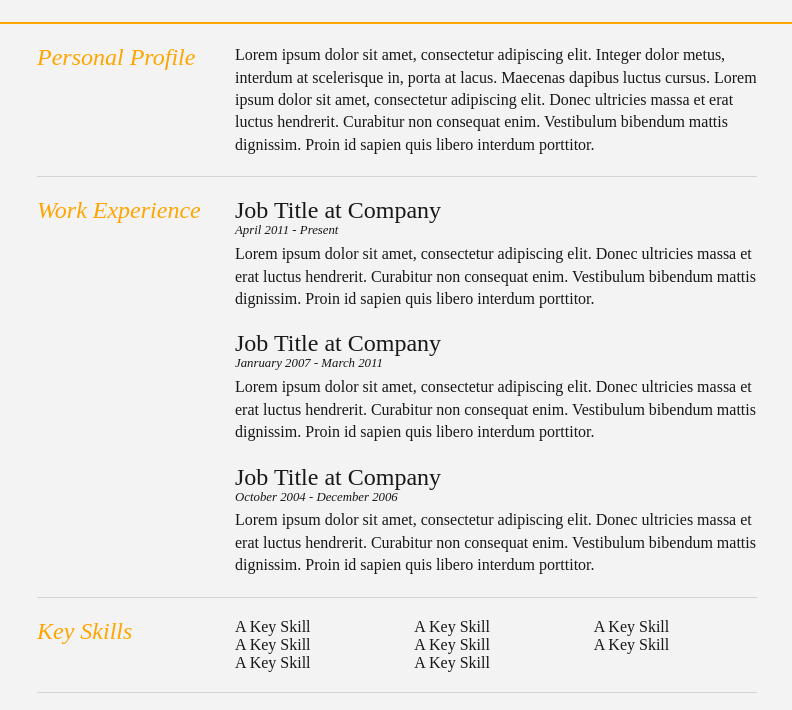
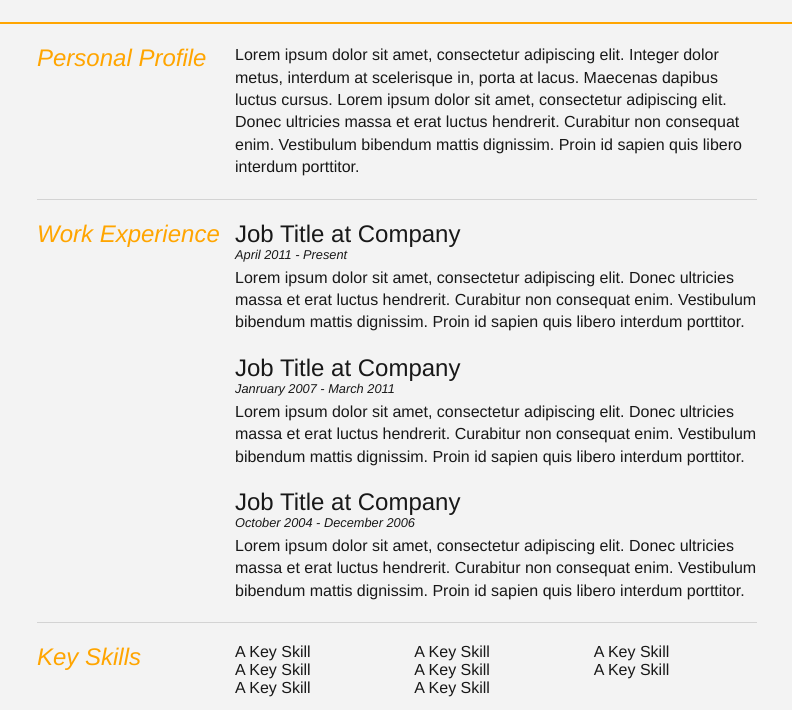
Before and after one commit to GabrielLyra22/estilizar-curriculo-sprint-2-GabrielLyra22, a plain HTML site: page index.html in a window 1280 px wide. Shown: the part 153-863 px from the top of the page, without its empty margins (243-1035 px from the left). Drawn offline with Linux system fonts and the light colour scheme.

Commit message:
final commit

```diff
--- a/index.html
+++ b/index.html
@@ -53,7 +53,7 @@
 
 		<section class="line">
 			<div class="sectionTitle">
-				<h1>Work Experience</h1>
+				<h1 id="work-experience">Work Experience</h1>
 			</div>
 
 			<div class="sectionContent">
--- a/style.css
+++ b/style.css
@@ -5,6 +5,7 @@ html, body, div, span, object, iframe, h1, h2, h3, h4, h5, h6, p, blockquote, pr
 	margin: 0;
 	padding: 0;
 	vertical-align: baseline;
+	font-family: Helvetica, sans-serif;
 }
 
 html, body {
@@ -151,3 +152,7 @@ a:link, a:visited {
 .line {
 	border-bottom: 1px solid lightgrey;
 }
+
+#work-experience {
+	width: 183px;
+}
```
